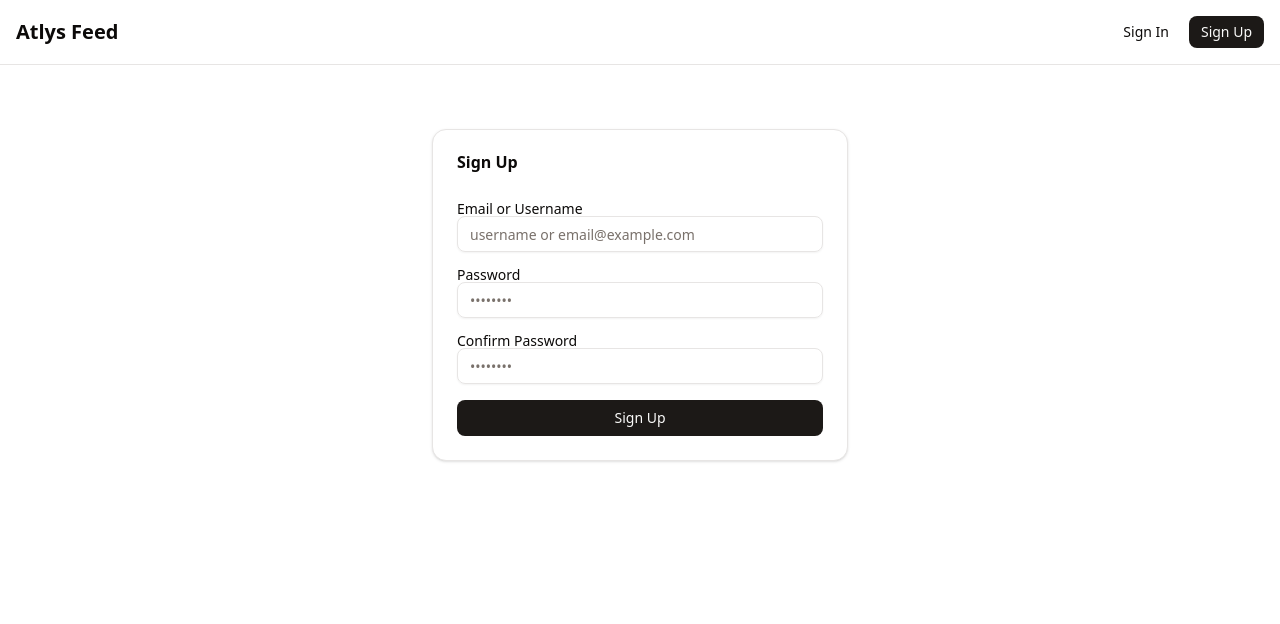
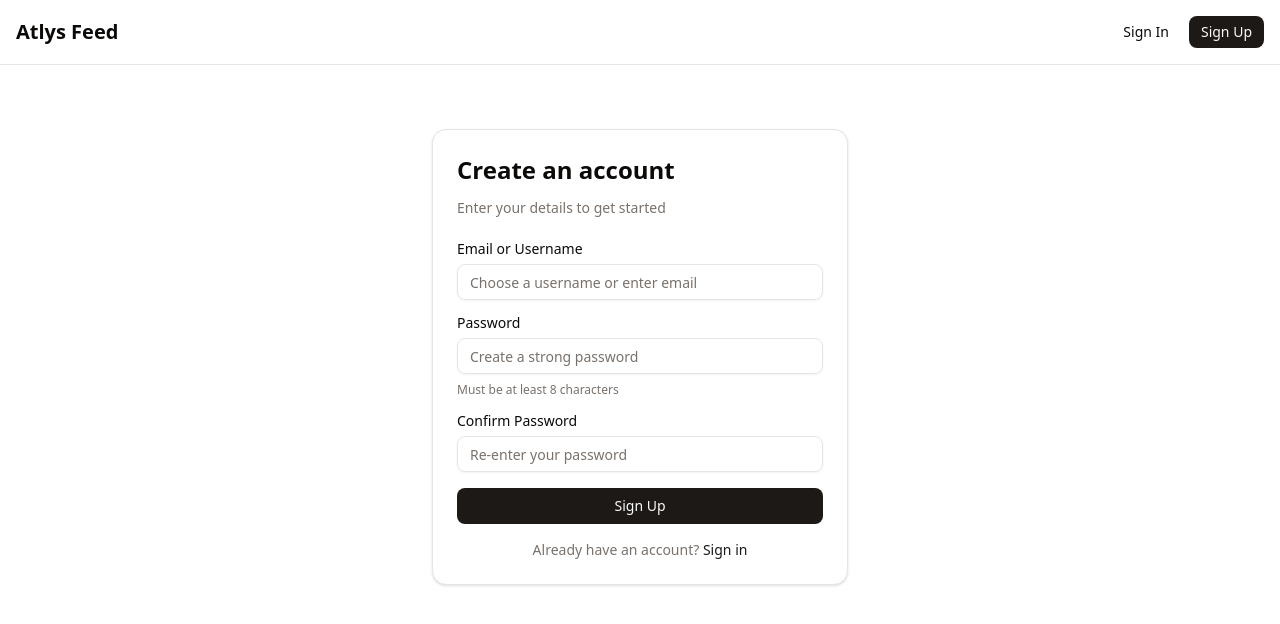
Before and after one commit to nparashar150/atlys-frontend, a React (Vite) app: page /signup in a window 1280 px wide. Shown: the top 624 px of the page. Built offline with nearby package versions, Linux system fonts and the light colour scheme.

Commit message:
chore: improve auth UX with loading states and better copy

```diff
--- a/src/components/auth/SignInForm.tsx
+++ b/src/components/auth/SignInForm.tsx
@@ -3,7 +3,7 @@ import { useForm } from 'react-hook-form'
 import { zodResolver } from '@hookform/resolvers/zod'
 import { signInSchema, type SignInFormData } from '@/lib/validations'
 import { useAuthStore } from '@/stores/authStore'
-import { useNavigate } from 'react-router-dom'
+import { useNavigate, Link } from 'react-router-dom'
 import { Button } from '@/components/ui/button'
 import { Input } from '@/components/ui/input'
 import { Label } from '@/components/ui/label'
@@ -16,16 +16,22 @@ export function SignInForm({ onSuccess }: SignInFormProps) {
   const login = useAuthStore(state => state.login)
   const navigate = useNavigate()
   const [error, setError] = useState('')
+  const [isLoading, setIsLoading] = useState(false)
 
   const { register, handleSubmit, formState: { errors } } = useForm<SignInFormData>({
     resolver: zodResolver(signInSchema)
   })
 
-  const onSubmit = (data: SignInFormData) => {
+  const onSubmit = async (data: SignInFormData) => {
+    setIsLoading(true)
+    setError('')
+
+    // Simulate API delay for better UX
+    await new Promise(resolve => setTimeout(resolve, 500))
+
     const result = login(data.identifier, data.password)
 
     if (result.success) {
-      setError('')
       onSuccess?.()
       if (!onSuccess) {
         navigate('/')
@@ -33,47 +39,63 @@ export function SignInForm({ onSuccess }: SignInFormProps) {
     } else {
       setError(result.error || 'Login failed')
     }
+
+    setIsLoading(false)
   }
 
   return (
     <form onSubmit={handleSubmit(onSubmit)} className="space-y-4">
-      <div>
+      <div className="space-y-2">
         <Label htmlFor="identifier">Email or Username</Label>
         <Input
           id="identifier"
           type="text"
-          placeholder="demo@example.com or username"
+          placeholder="Enter your email or username"
+          disabled={isLoading}
           {...register('identifier')}
         />
         {errors.identifier && (
-          <p className="text-sm text-red-500 mt-1">{errors.identifier.message}</p>
+          <p className="text-sm text-destructive">{errors.identifier.message}</p>
         )}
       </div>
 
-      <div>
+      <div className="space-y-2">
         <Label htmlFor="password">Password</Label>
         <Input
           id="password"
           type="password"
-          placeholder="••••••••"
+          placeholder="Enter your password"
+          disabled={isLoading}
           {...register('password')}
         />
         {errors.password && (
-          <p className="text-sm text-red-500 mt-1">{errors.password.message}</p>
+          <p className="text-sm text-destructive">{errors.password.message}</p>
         )}
       </div>
 
       {error && (
-        <p className="text-sm text-red-500">❌ {error}</p>
+        <div className="p-3 text-sm text-destructive bg-destructive/10 rounded-md">
+          {error}
+        </div>
       )}
 
-      <Button type="submit" className="w-full">
-        Sign In
+      <Button type="submit" className="w-full" disabled={isLoading}>
+        {isLoading ? 'Signing in...' : 'Sign In'}
       </Button>
 
-      <p className="text-xs text-muted-foreground text-center">
-        Demo: demo@example.com / password123
-      </p>
+      <div className="space-y-2 text-center text-sm">
+        <p className="text-muted-foreground">
+          Demo: <span className="font-mono text-foreground">demo@example.com</span> / <span className="font-mono text-foreground">password123</span>
+        </p>
+        {!onSuccess && (
+          <p className="text-muted-foreground">
+            Don't have an account?{' '}
+            <Link to="/signup" className="text-primary hover:underline font-medium">
+              Sign up
+            </Link>
+          </p>
+        )}
+      </div>
     </form>
   )
 }
--- a/src/components/auth/SignUpForm.tsx
+++ b/src/components/auth/SignUpForm.tsx
@@ -1,8 +1,9 @@
+import { useState } from 'react'
 import { useForm } from 'react-hook-form'
 import { zodResolver } from '@hookform/resolvers/zod'
 import { signUpSchema, type SignUpFormData } from '@/lib/validations'
 import { useAuthStore } from '@/stores/authStore'
-import { useNavigate } from 'react-router-dom'
+import { useNavigate, Link } from 'react-router-dom'
 import { Button } from '@/components/ui/button'
 import { Input } from '@/components/ui/input'
 import { Label } from '@/components/ui/label'
@@ -14,63 +15,86 @@ interface SignUpFormProps {
 export function SignUpForm({ onSuccess }: SignUpFormProps) {
   const signup = useAuthStore(state => state.signup)
   const navigate = useNavigate()
+  const [isLoading, setIsLoading] = useState(false)
 
   const { register, handleSubmit, formState: { errors } } = useForm<SignUpFormData>({
     resolver: zodResolver(signUpSchema)
   })
 
-  const onSubmit = (data: SignUpFormData) => {
+  const onSubmit = async (data: SignUpFormData) => {
+    setIsLoading(true)
+
+    // Simulate API delay for better UX
+    await new Promise(resolve => setTimeout(resolve, 500))
+
     signup(data.identifier, data.password)
     onSuccess?.()
     if (!onSuccess) {
       navigate('/')
     }
+
+    setIsLoading(false)
   }
 
   return (
     <form onSubmit={handleSubmit(onSubmit)} className="space-y-4">
-      <div>
+      <div className="space-y-2">
         <Label htmlFor="identifier">Email or Username</Label>
         <Input
           id="identifier"
           type="text"
-          placeholder="username or email@example.com"
+          placeholder="Choose a username or enter email"
+          disabled={isLoading}
           {...register('identifier')}
         />
         {errors.identifier && (
-          <p className="text-sm text-red-500 mt-1">{errors.identifier.message}</p>
+          <p className="text-sm text-destructive">{errors.identifier.message}</p>
         )}
       </div>
 
-      <div>
+      <div className="space-y-2">
         <Label htmlFor="password">Password</Label>
         <Input
           id="password"
           type="password"
-          placeholder="••••••••"
+          placeholder="Create a strong password"
+          disabled={isLoading}
           {...register('password')}
         />
         {errors.password && (
-          <p className="text-sm text-red-500 mt-1">{errors.password.message}</p>
+          <p className="text-sm text-destructive">{errors.password.message}</p>
         )}
+        <p className="text-xs text-muted-foreground">
+          Must be at least 8 characters
+        </p>
       </div>
 
-      <div>
+      <div className="space-y-2">
         <Label htmlFor="confirmPassword">Confirm Password</Label>
         <Input
           id="confirmPassword"
           type="password"
-          placeholder="••••••••"
+          placeholder="Re-enter your password"
+          disabled={isLoading}
           {...register('confirmPassword')}
         />
         {errors.confirmPassword && (
-          <p className="text-sm text-red-500 mt-1">{errors.confirmPassword.message}</p>
+          <p className="text-sm text-destructive">{errors.confirmPassword.message}</p>
         )}
       </div>
 
-      <Button type="submit" className="w-full">
-        Sign Up
+      <Button type="submit" className="w-full" disabled={isLoading}>
+        {isLoading ? 'Creating account...' : 'Sign Up'}
       </Button>
+
+      {!onSuccess && (
+        <p className="text-center text-sm text-muted-foreground">
+          Already have an account?{' '}
+          <Link to="/signin" className="text-primary hover:underline font-medium">
+            Sign in
+          </Link>
+        </p>
+      )}
     </form>
   )
 }
--- a/src/pages/Feed.tsx
+++ b/src/pages/Feed.tsx
@@ -1,12 +1,25 @@
 import { Header } from '@/components/layout/Header'
+import { useAuthStore } from '@/stores/authStore'
 
 const Feed = () => {
+  const { isAuthenticated, user } = useAuthStore()
+
   return (
-    <div>
+    <div className="min-h-screen bg-background">
       <Header />
       <div className="container mx-auto max-w-2xl py-8 px-4">
-        <h1 className="text-2xl font-bold mb-6">Feed</h1>
-        <p className="text-muted-foreground">Feed content coming soon...</p>
+        <div className="mb-8">
+          <h1 className="text-3xl font-bold mb-2">Feed</h1>
+          {isAuthenticated && (
+            <p className="text-muted-foreground">
+              Welcome back, {user?.name}! 👋
+            </p>
+          )}
+        </div>
+
+        <div className="text-center py-12">
+          <p className="text-muted-foreground">Feed content coming soon...</p>
+        </div>
       </div>
     </div>
   )
--- a/src/pages/SignInPage.tsx
+++ b/src/pages/SignInPage.tsx
@@ -1,15 +1,18 @@
 import { Header } from '@/components/layout/Header'
 import { SignInForm } from '@/components/auth/SignInForm'
-import { Card, CardContent, CardHeader, CardTitle } from '@/components/ui/card'
+import { Card, CardContent, CardDescription, CardHeader, CardTitle } from '@/components/ui/card'
 
 const SignInPage = () => {
   return (
-    <div>
+    <div className="min-h-screen bg-background">
       <Header />
       <div className="container mx-auto max-w-md py-16 px-4">
         <Card>
-          <CardHeader>
-            <CardTitle>Sign In</CardTitle>
+          <CardHeader className="space-y-1">
+            <CardTitle className="text-2xl font-bold">Welcome back</CardTitle>
+            <CardDescription>
+              Enter your credentials to access your account
+            </CardDescription>
           </CardHeader>
           <CardContent>
             <SignInForm />
--- a/src/pages/SignUpPage.tsx
+++ b/src/pages/SignUpPage.tsx
@@ -1,15 +1,18 @@
 import { Header } from '@/components/layout/Header'
 import { SignUpForm } from '@/components/auth/SignUpForm'
-import { Card, CardContent, CardHeader, CardTitle } from '@/components/ui/card'
+import { Card, CardContent, CardDescription, CardHeader, CardTitle } from '@/components/ui/card'
 
 const SignUpPage = () => {
   return (
-    <div>
+    <div className="min-h-screen bg-background">
       <Header />
       <div className="container mx-auto max-w-md py-16 px-4">
         <Card>
-          <CardHeader>
-            <CardTitle>Sign Up</CardTitle>
+          <CardHeader className="space-y-1">
+            <CardTitle className="text-2xl font-bold">Create an account</CardTitle>
+            <CardDescription>
+              Enter your details to get started
+            </CardDescription>
           </CardHeader>
           <CardContent>
             <SignUpForm />
```
